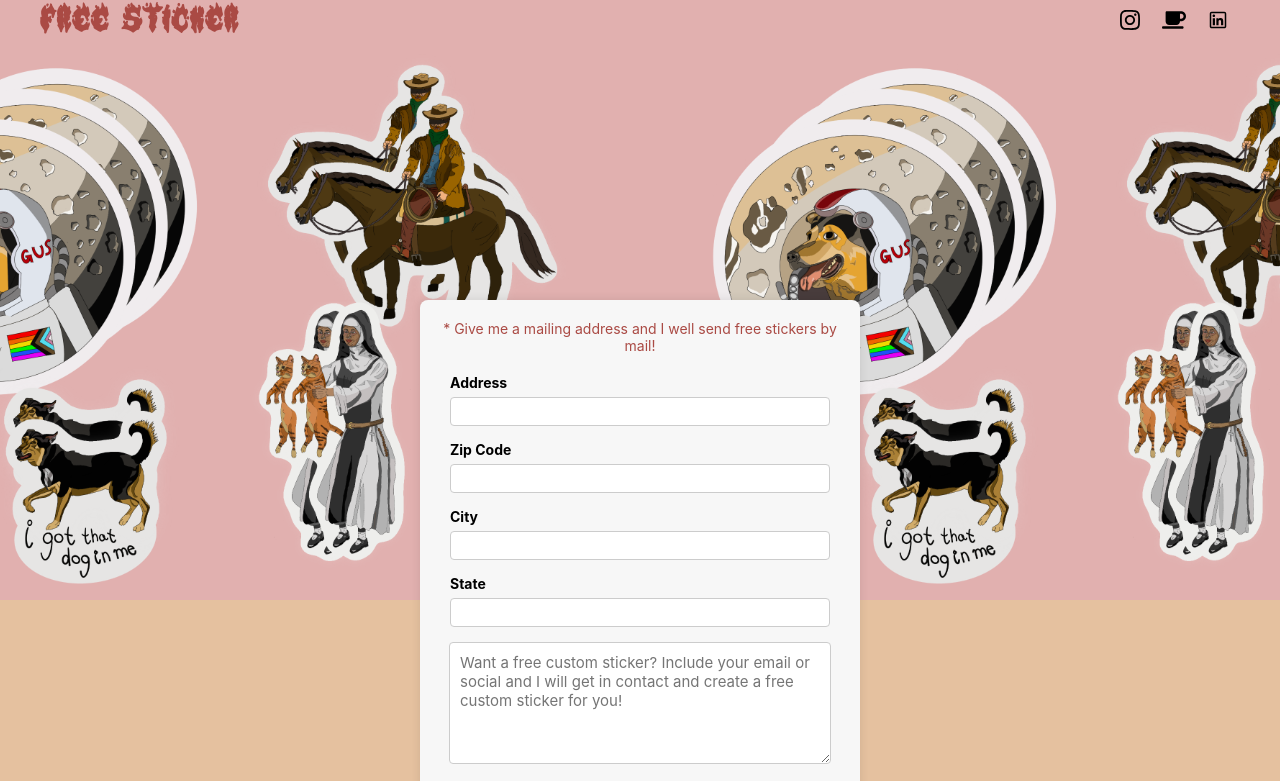
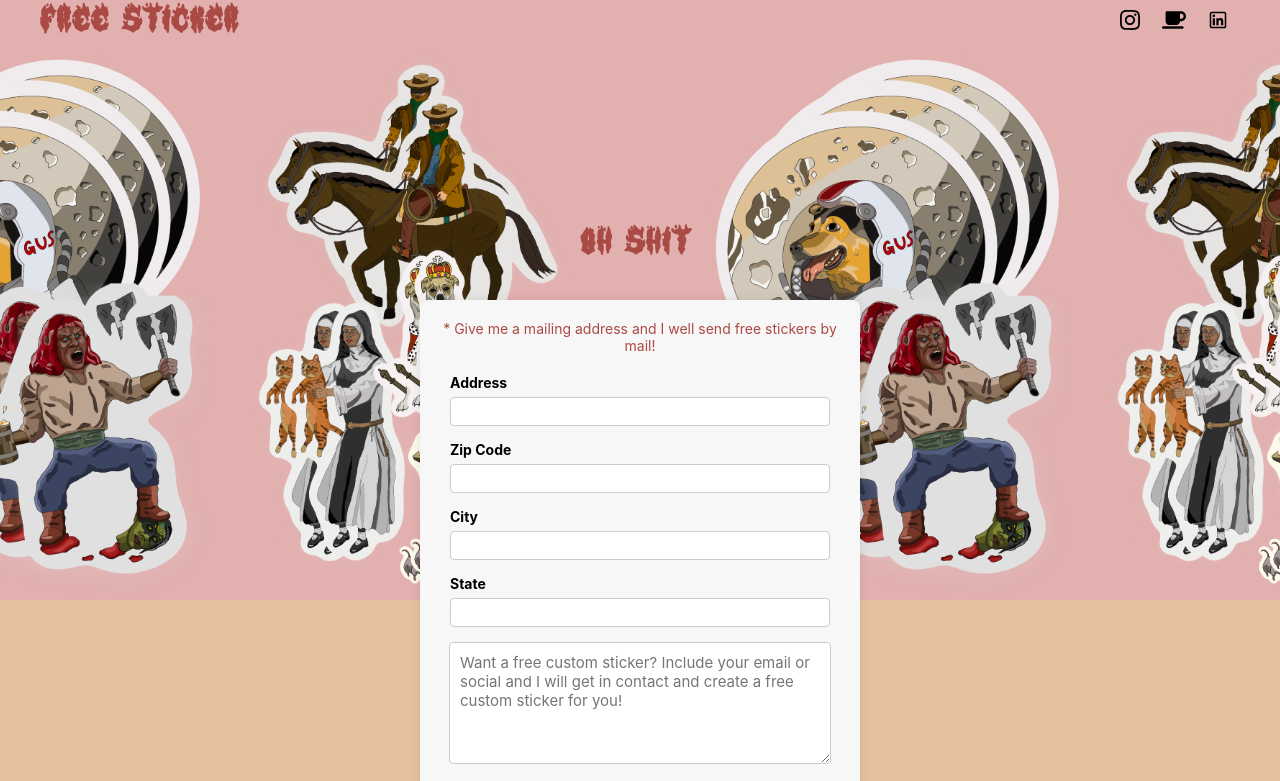
Before and after one commit to wliederer/betsy, a React (Create React App) app: page / in a window 1280 px wide. Shown: the top 781 px of the page. Built offline with nearby package versions, Linux system fonts and the light colour scheme.

Commit message:
updating hero

```diff
--- a/src/Components/Hero.css
+++ b/src/Components/Hero.css
@@ -25,8 +25,17 @@
   }
 
   .hero-title {
-    font-size: 48px;
-    margin-bottom: 20px;
+    font-size: 40px;
+    font-weight: bold;
+    font-family: 'customFont', sans-serif;
+    color: #AA4A44;
+    margin-right: 8px;
+    letter-spacing: 2px;
+    margin-top: 0;
+    margin-bottom: 3px;
+    position: absolute;
+    top: 30%;
+    transform: translateY(-50%);
   }
 
   .hero-subtitle {
--- a/src/Components/Hero.js
+++ b/src/Components/Hero.js
@@ -5,7 +5,7 @@ const Hero = () => {
     return (
         <div className="hero-container">
             <div className="hero-content">
-                {/* <h1 className="hero-title">Get Free Stickers!</h1> */}
+                <h1 className="hero-title">Oh Shit</h1>
                 {/* <h2 className="hero-subtitle">Brighten Your Day with our Free Sticker Collection</h2> */}
                 {/* <p className="hero-description">Submit an address to receive this months free stickers!</p> */}
                 {/* <button className="hero-btn">Get Started</button> */}
```
Also changed, not shown: src/Components/images/Hero.PNG.
